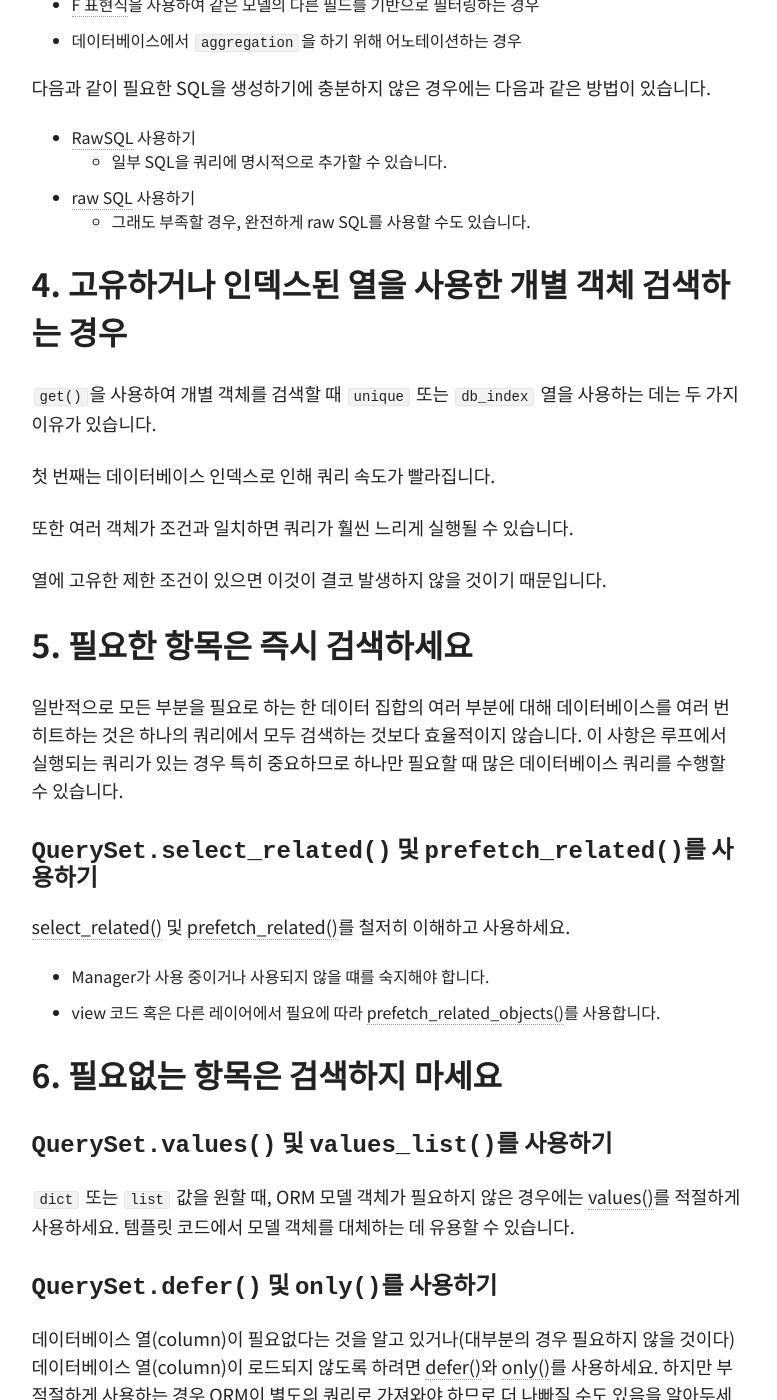
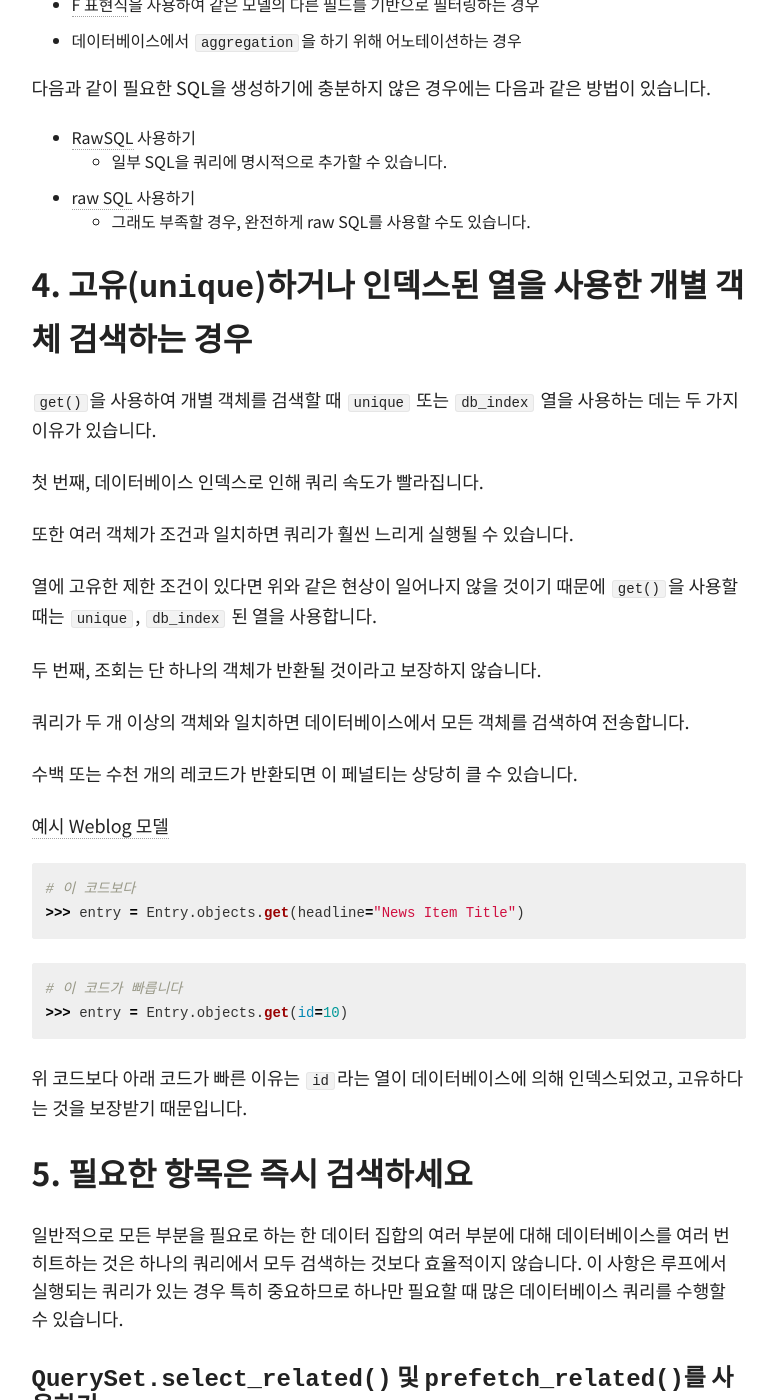
Before and after one commit to myungseokang/blog, a Jekyll site: the page built from _posts/2018-08-20-database-access-optimization.md, in a window 1280 px wide and 1400 px high, scrolled down 3016 px. Shown: the whole window, without its empty margins (348-1125 px from the left). Built offline with Jekyll 4.4.1, drawn with Linux system fonts in a browser that asks for light colours; nearby versions of some CDN libraries; comment, search, counter and statistics services are not loaded; a style sheet for code colours, icons or effects is not loaded.

Commit message:
어색한 표현 수정 및 예시 추가

````diff
--- a/_posts/2018-08-20-database-access-optimization.md
+++ b/_posts/2018-08-20-database-access-optimization.md
@@ -96,15 +96,35 @@ QuerySet의 캐싱 동작을 사용하려면 <a href="https://docs.djangoproject
 - <a href="https://docs.djangoproject.com/ko/2.1/topics/db/sql/" target="_blank">raw SQL</a> 사용하기
     - 그래도 부족할 경우, 완전하게 raw SQL를 사용할 수도 있습니다.
 
-## 4. 고유하거나 인덱스된 열을 사용한 개별 객체 검색하는 경우
+## 4. 고유(`unique`)하거나 인덱스된 열을 사용한 개별 객체 검색하는 경우
 
 `get()`을 사용하여 개별 객체를 검색할 때 `unique` 또는 `db_index` 열을 사용하는 데는 두 가지 이유가 있습니다.
 
-첫 번째는 데이터베이스 인덱스로 인해 쿼리 속도가 빨라집니다.
+첫 번째, 데이터베이스 인덱스로 인해 쿼리 속도가 빨라집니다.
 
 또한 여러 객체가 조건과 일치하면 쿼리가 훨씬 느리게 실행될 수 있습니다.
 
-열에 고유한 제한 조건이 있으면 이것이 결코 발생하지 않을 것이기 때문입니다.
+열에 고유한 제한 조건이 있다면 위와 같은 현상이 일어나지 않을 것이기 때문에 `get()`을 사용할 때는 `unique`, `db_index` 된 열을 사용합니다.
+
+두 번째, 조회는 단 하나의 객체가 반환될 것이라고 보장하지 않습니다.
+
+쿼리가 두 개 이상의 객체와 일치하면 데이터베이스에서 모든 객체를 검색하여 전송합니다.
+
+수백 또는 수천 개의 레코드가 반환되면 이 페널티는 상당히 클 수 있습니다.
+
+<a href="https://docs.djangoproject.com/ko/2.1/topics/db/queries/#queryset-model-example" target="_blank">예시 Weblog 모델</a>
+
+```python
+# 이 코드보다
+>>> entry = Entry.objects.get(headline="News Item Title")
+```
+
+```python
+# 이 코드가 빠릅니다
+>>> entry = Entry.objects.get(id=10)
+```
+
+위 코드보다 아래 코드가 빠른 이유는 `id`라는 열이 데이터베이스에 의해 인덱스되었고, 고유하다는 것을 보장받기 때문입니다.
 
 ## 5. 필요한 항목은 즉시 검색하세요
 
````
